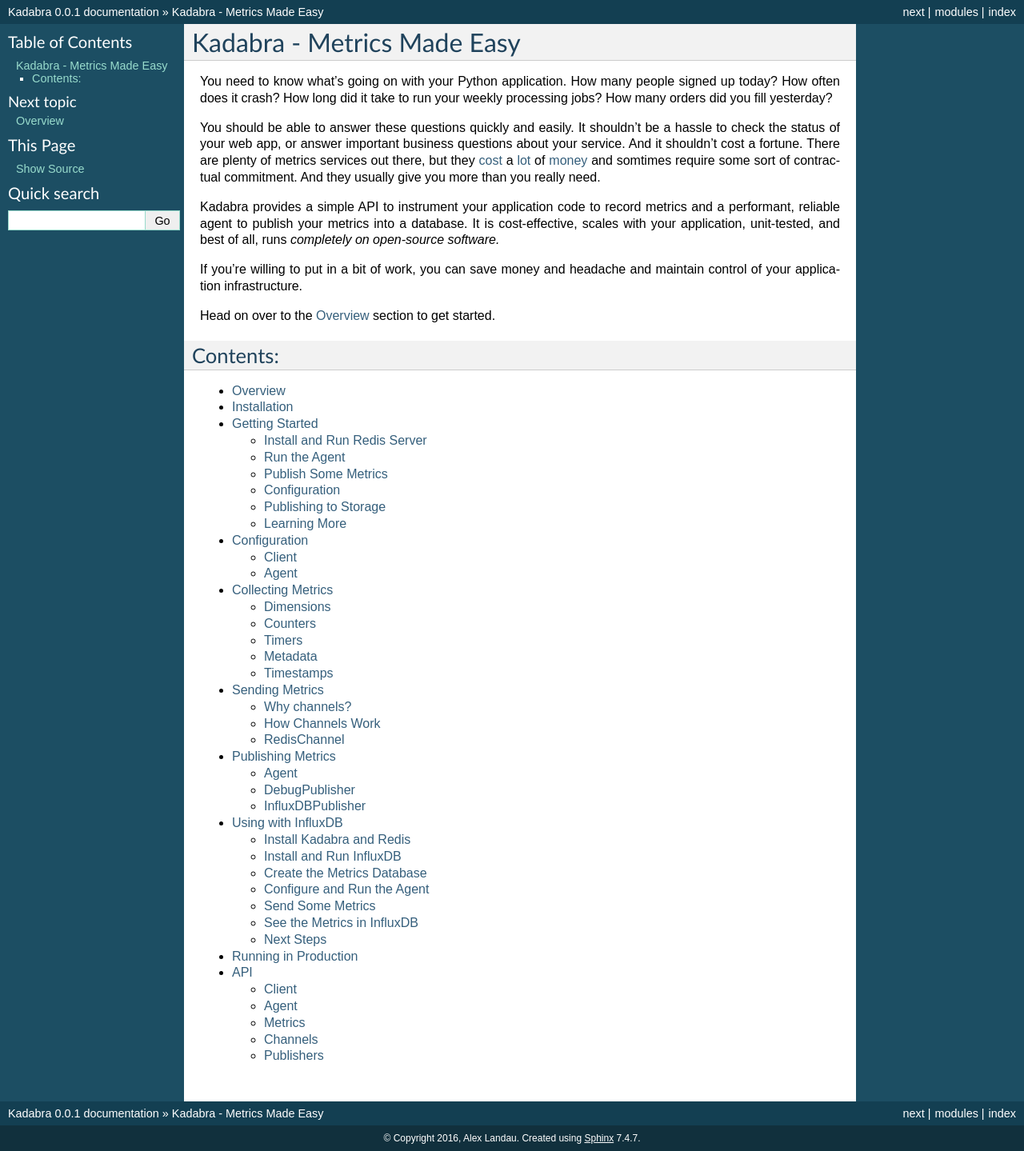
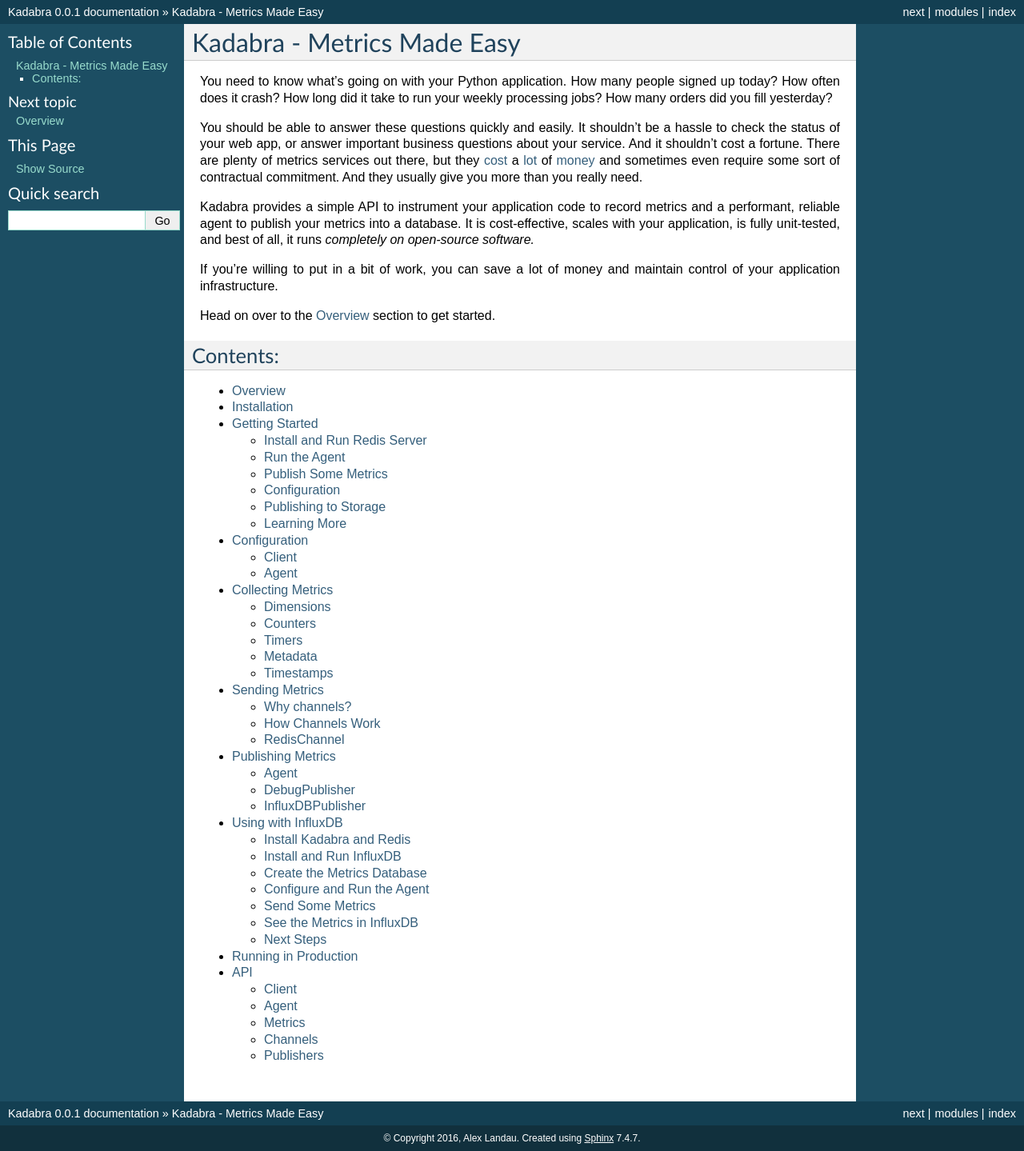
Before and after one commit to bal2ag/kadabra, a Sphinx documentation site: the page built from docs/index.rst, in a window 1280 px wide. Shown: the whole page at 80% size. Built offline with Sphinx 7.4.7, drawn with Linux system fonts in a browser that asks for light colours.

Commit message:
Update docs index with changes from README

```diff
--- a/docs/index.rst
+++ b/docs/index.rst
@@ -11,16 +11,16 @@ questions about your service. And it shouldn't cost a fortune. There are plenty
 of metrics services out there, but they `cost
 <https://newrelic.com/calculator>`_ a `lot
 <https://azure.microsoft.com/en-us/pricing/details/application-insights/>`_ of
-`money <https://aws.amazon.com/cloudwatch/pricing/>`_ and somtimes require some
-sort of contractual commitment. And they usually give you more than you really
-need.
+`money <https://aws.amazon.com/cloudwatch/pricing/>`_ and sometimes even
+require some sort of contractual commitment. And they usually give you more
+than you really need.
 
 Kadabra provides a simple API to instrument your application code to record
 metrics and a performant, reliable agent to publish your metrics into a
-database. It is cost-effective, scales with your application, unit-tested,
-and best of all, runs `completely on open-source software.`
+database. It is cost-effective, scales with your application, is fully
+unit-tested, and best of all, it runs *completely on open-source software.*
 
-If you're willing to put in a bit of work, you can save money and headache and
+If you're willing to put in a bit of work, you can save a lot of money and
 maintain control of your application infrastructure.
 
 Head on over to the :doc:`overview` section to get started.
```
